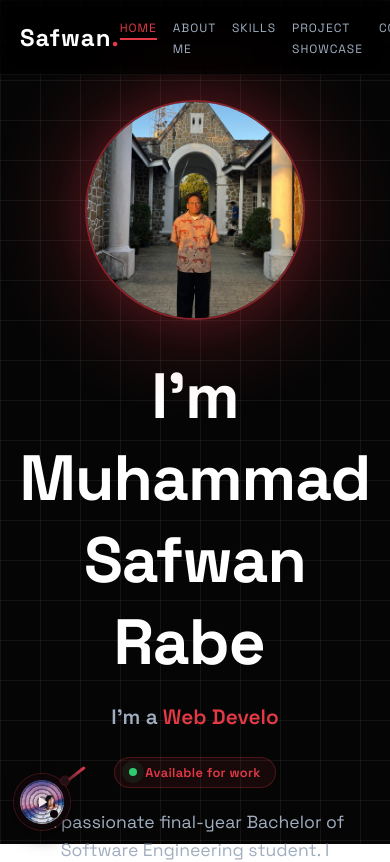
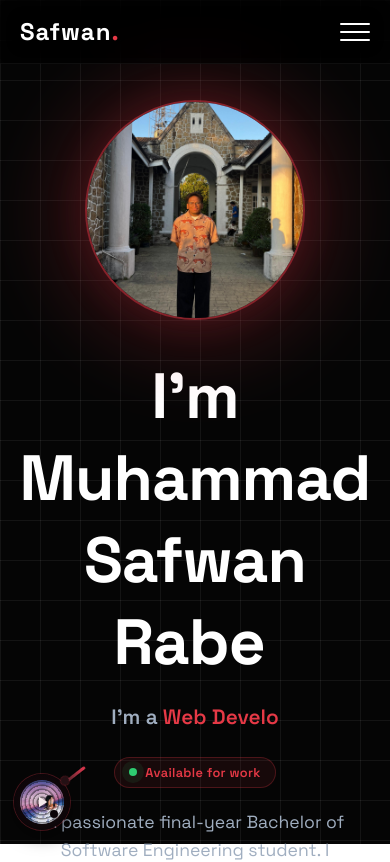
Before and after one commit to sfwnbaek/portfolio, a React (Vite) app: page / in a window 390 px wide. Shown: the top 862 px of the page. Built offline with nearby package versions, Linux system fonts and the light colour scheme.

Commit message:
mobile update

```diff
--- a/src/components/Navbar/Navbar.jsx
+++ b/src/components/Navbar/Navbar.jsx
@@ -5,6 +5,19 @@ import { navLinks } from './Navbar.js';
 export default function Navbar() {
     const [activeSection, setActiveSection] = useState('home');
     const [scrolled, setScrolled] = useState(false);
+
+    // 🚀 NEW: State for mobile menu
+    const [isMenuOpen, setIsMenuOpen] = useState(false);
+
+    // 🚀 NEW: Lock screen scrolling when mobile menu is open
+    useEffect(() => {
+        if (isMenuOpen) {
+            document.body.style.overflow = 'hidden';
+        } else {
+            document.body.style.overflow = '';
+        }
+        return () => { document.body.style.overflow = ''; };
+    }, [isMenuOpen]);
 
     useEffect(() => {
         function onScroll() {
@@ -39,6 +52,10 @@ export default function Navbar() {
     // Custom Animation Engine
     function handleNavClick(e, target) {
         e.preventDefault();
+
+        // 🚀 NEW: Close the mobile menu automatically when a link is clicked
+        setIsMenuOpen(false);
+
         const el = document.getElementById(target);
         if (!el) return;
 
@@ -78,10 +95,15 @@ export default function Navbar() {
 
     return (
         <nav className={`${styles.topbar} ${scrolled ? styles.scrolled : ''}`}>
+
+            {/* 🚀 Wrapped logo in a link so clicking it takes you home & closes menu */}
             <div className={styles.logo}>
+                <a href="#home" onClick={(e) => handleNavClick(e, 'home')} style={{ textDecoration: 'none', color: 'inherit' }}>
                     Safwan<span className={styles.highlight}>.</span>
+                </a>
             </div>
 
+            {/* DESKTOP LINKS */}
             <ul className={styles.navLinks}>
                 {navLinks.map((link) => (
                     <li key={link.target}>
@@ -96,8 +118,8 @@ export default function Navbar() {
                 ))}
             </ul>
 
+            <div className={styles.rightSection}>
                 <div className={styles.themeToggleWrapper}>
-                {/* Converted to an anchor tag styled as a button so the YouTube link actually opens! */}
                     <a
                         id="theme-toggle"
                         className={styles.btnIcon}
@@ -106,8 +128,37 @@ export default function Navbar() {
                         rel="noopener noreferrer"
                         aria-label="Secret Link"
                     >
-                    {/* Optional: leave empty or put an icon/emoji if you want it visible */}
                     </a>
+                </div>
+
+                {/* 🚀 NEW: MOBILE HAMBURGER BUTTON */}
+                <button
+                    className={`${styles.hamburger} ${isMenuOpen ? styles.open : ''}`}
+                    onClick={() => setIsMenuOpen(!isMenuOpen)}
+                    aria-label="Toggle Menu"
+                >
+                    <span></span>
+                    <span></span>
+                    <span></span>
+                </button>
+            </div>
+
+            {/* 🚀 NEW: FULL SCREEN MOBILE OVERLAY */}
+            <div className={`${styles.mobileMenu} ${isMenuOpen ? styles.mobileOpen : ''}`}>
+                <div className={styles.mobileLinksContainer}>
+                    {navLinks.map((link, index) => (
+                        <a
+                            key={`mobile-${link.target}`}
+                            href={`#${link.target}`}
+                            className={`${styles.mobileLink} ${activeSection === link.target ? styles.mobileActive : ''}`}
+                            onClick={(e) => handleNavClick(e, link.target)}
+                            style={{ animationDelay: `${index * 0.1}s` }}
+                        >
+                            <span className={styles.mobileNum}>0{index + 1}</span>
+                            {link.label}
+                        </a>
+                    ))}
+                </div>
             </div>
         </nav>
     );
--- a/src/components/Navbar/Navbar.module.css
+++ b/src/components/Navbar/Navbar.module.css
@@ -104,3 +104,138 @@
           font-size: 0.75rem;
       }
   }
+
+  /* --- RIGHT SECTION (Holds Toggle + Hamburger) --- */
+.rightSection {
+  display: flex;
+  align-items: center;
+  gap: 1.5rem;
+  z-index: 1001; /* Keeps it above the mobile overlay */
+}
+
+/* =========================================
+   📱 MOBILE RESPONSIVE STYLES
+========================================= */
+
+/* Hide the hamburger on Desktop */
+.hamburger {
+  display: none;
+  background: none;
+  border: none;
+  cursor: pointer;
+  flex-direction: column;
+  gap: 6px;
+  z-index: 1001;
+  padding: 0;
+}
+
+/* The 3 lines of the hamburger */
+.hamburger span {
+  display: block;
+  width: 30px;
+  height: 2px;
+  background: #fff;
+  transition: all 0.3s ease;
+  border-radius: 2px;
+}
+
+/* Mobile Overlay (Hidden by default using clip-path) */
+.mobileMenu {
+  position: fixed;
+  top: 0;
+  left: 0;
+  width: 100vw;
+  height: 100vh;
+  background: rgba(5, 5, 5, 0.98); /* Deep dark background */
+  backdrop-filter: blur(10px);
+  display: flex;
+  flex-direction: column;
+  justify-content: center;
+  align-items: center;
+  /* Animates down from the top right corner */
+  clip-path: circle(0px at top right);
+  transition: clip-path 0.5s cubic-bezier(0.4, 0, 0.2, 1);
+  z-index: 999;
+}
+
+.mobileOpen {
+  clip-path: circle(150% at top right); /* Expands to cover screen */
+}
+
+.mobileLinksContainer {
+  display: flex;
+  flex-direction: column;
+  gap: 2rem;
+  width: 100%;
+  padding: 0 2rem;
+}
+
+.mobileLink {
+  color: rgba(255, 255, 255, 0.7);
+  text-decoration: none;
+  font-size: 2.2rem; /* Massive, easy to click on phones */
+  font-weight: 700;
+  text-transform: uppercase;
+  letter-spacing: 2px;
+  opacity: 0;
+  transform: translateY(30px);
+  transition: all 0.3s ease;
+  display: flex;
+  align-items: baseline;
+  border-bottom: 1px solid rgba(255, 255, 255, 0.05);
+  padding-bottom: 1rem;
+}
+
+/* Highlight the active section in the mobile menu */
+.mobileLink.mobileActive {
+  color: #fff;
+}
+
+/* The tiny crimson number next to the links */
+.mobileNum {
+  color: #e50914; /* Your signature crimson */
+  font-family: monospace;
+  font-size: 1rem;
+  margin-right: 1.5rem;
+  font-weight: normal;
+}
+
+/* Triggers the fade-up animation when menu opens */
+.mobileOpen .mobileLink {
+  animation: slideUpFade 0.5s forwards;
+}
+
+/* Hamburger to 'X' Animation */
+.hamburger.open span:nth-child(1) {
+  transform: translateY(8px) rotate(45deg);
+  background: #e50914; /* Turns red when opened */
+}
+.hamburger.open span:nth-child(2) {
+  opacity: 0;
+}
+.hamburger.open span:nth-child(3) {
+  transform: translateY(-8px) rotate(-45deg);
+  background: #e50914;
+}
+
+/* Keyframes for Mobile Link Staggered Entry */
+@keyframes slideUpFade {
+  to {
+    opacity: 1;
+    transform: translateY(0);
+  }
+}
+
+/* 📱 The Actual Mobile Breakpoint Trigger */
+@media (max-width: 768px) {
+  .navLinks {
+    display: none; /* Hide standard desktop links */
+  }
+  .hamburger {
+    display: flex; /* Show hamburger button */
+  }
+  /* Optional: hide the rickroll toggle on mobile to save space */
+  .themeToggleWrapper {
+    display: none;
+  }
+}
```
Lines whose indentation alone changed are shown as unchanged.
